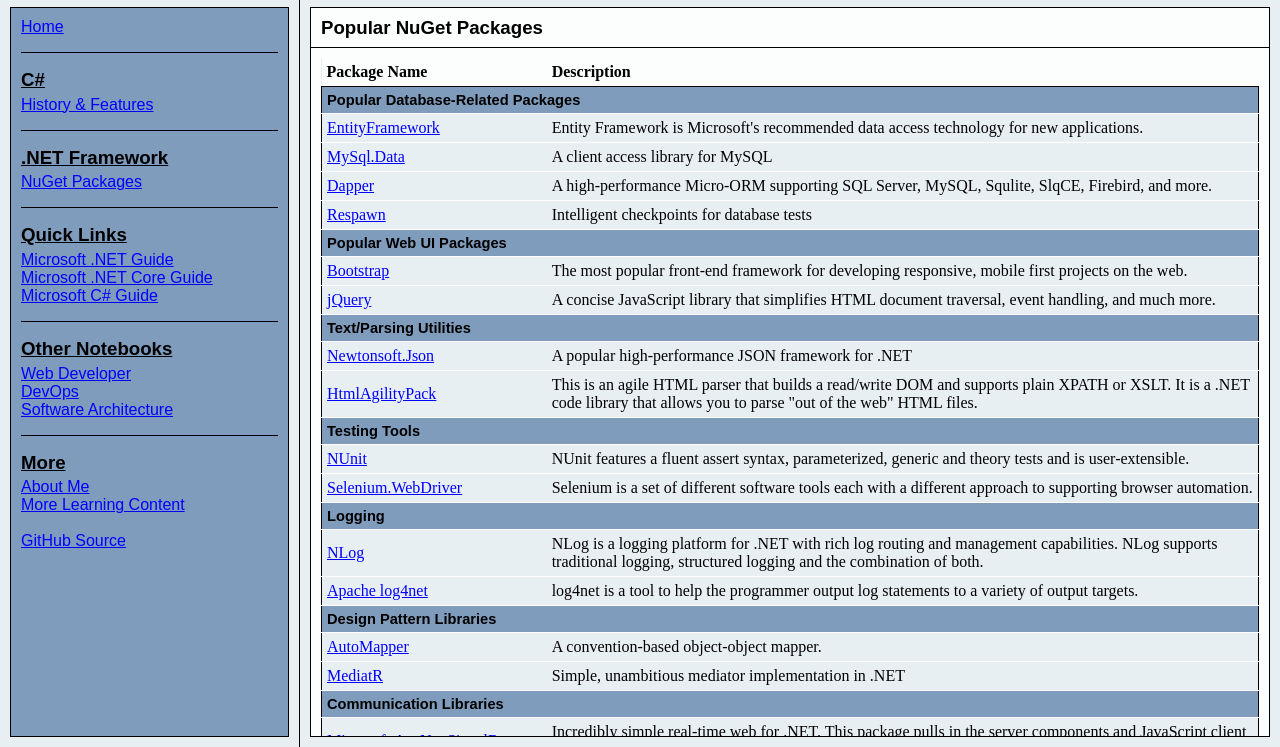
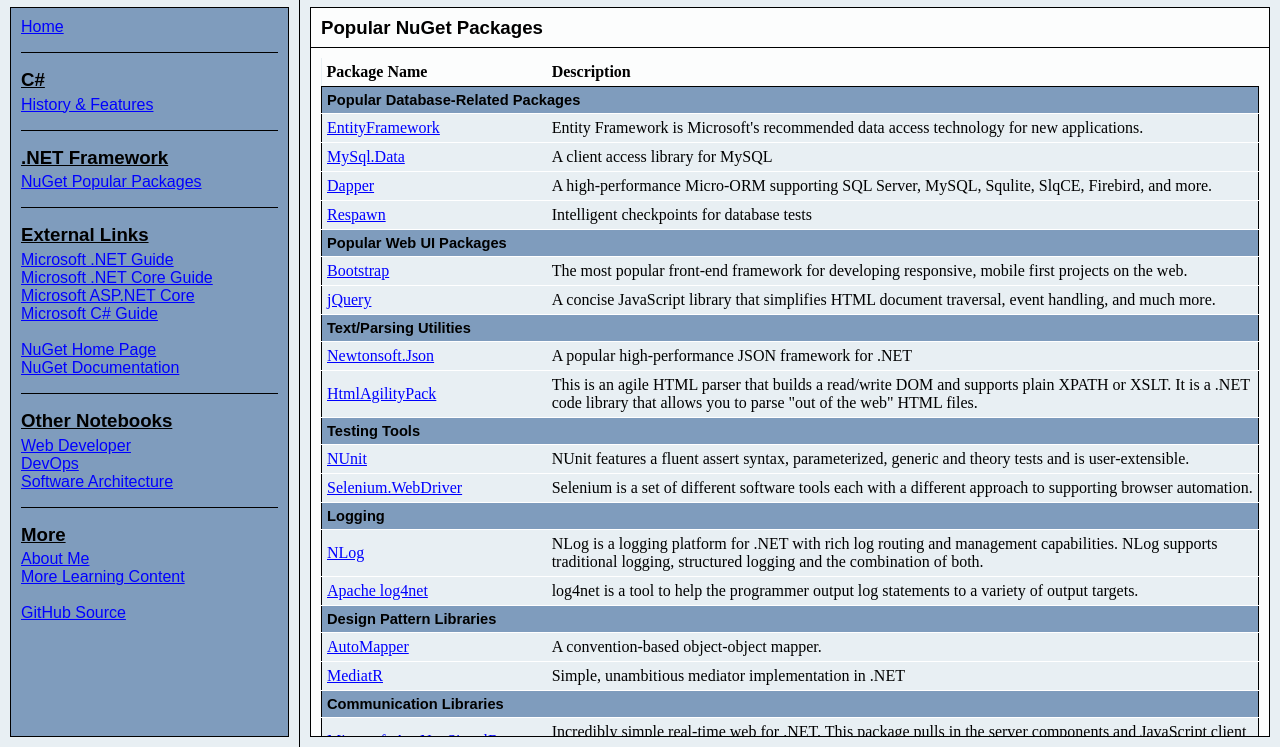
Before and after one commit to kevinknowscs/DotNetNotebook, a plain HTML site: page pages/dotnet/nuget.html in a window 1280 px wide. Shown: the part 53-800 px from the top of the page. Drawn offline with Linux system fonts and the light colour scheme; no server answers.

Commit message:
Added more links

```diff
--- a/data/toc.json
+++ b/data/toc.json
@@ -21,7 +21,7 @@
       "label": ".NET Framework",
       "items": [
         {
-          "label": "NuGet Packages",
+          "label": "NuGet Popular Packages",
           "href": "pages/dotnet/nuget.html"
         }
       ]
@@ -37,7 +37,7 @@
       ]
     },
     {
-      "label": "Quick Links",
+      "label": "External Links",
       "items": [
         {
           "label": "Microsoft .NET Guide",
@@ -50,8 +50,26 @@
           "target": "_blank"
         },
         {
+          "label": "Microsoft ASP.NET Core",
+          "href": "https://docs.microsoft.com/en-us/aspnet/core/?view=aspnetcore-2.1",
+          "target": "_blank"
+        },
+        {
           "label": "Microsoft C# Guide",
           "href": "https://docs.microsoft.com/en-us/dotnet/csharp/",
+          "target": "_blank"
+        },
+        {
+          "separator": true
+        },
+        {
+          "label": "NuGet Home Page",
+          "href": "https://www.nuget.org/",
+          "target": "_blank"
+        },
+        {
+          "label": "NuGet Documentation",
+          "href": "https://docs.microsoft.com/en-us/nuget/what-is-nuget",
           "target": "_blank"
         }
       ]
--- a/pages/dotnet/nuget.html
+++ b/pages/dotnet/nuget.html
@@ -166,12 +166,15 @@
                   <td>JavaScript client for ASP.NET SignalR.</td>
                 </tr>
                 <tr>
+                  <td><a href="https://www.nuget.org/packages/NetMQ/4.0.0.175-pre" target="_blank">NetMQ</a></td>
+                  <td>A 100% native C# port of the lightweight high performance messaging library ZeroMQ</td>
+                </tr>
+                <tr>
                   <td><a href="https://www.nuget.org/packages/SSH.NET/" target="_blank">SSH.NET</a></td>
                   <td>
                     SSH.NET is a Secure Shell (SSH) library for .NET, optimized for parallelism and with broad framework support.
                   </td>
                 </tr>
-
                 <!--
                 <tr>
                   <td><a href="" target="_blank">PackageNameHere</a></td>
```
